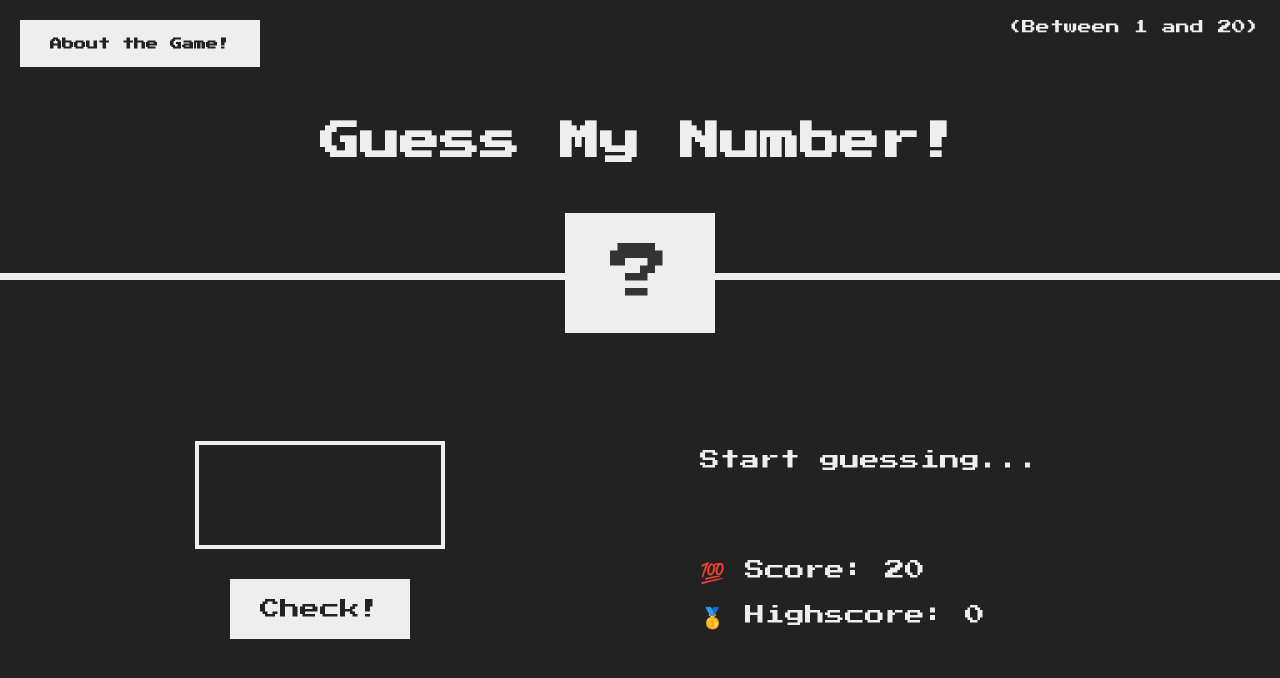
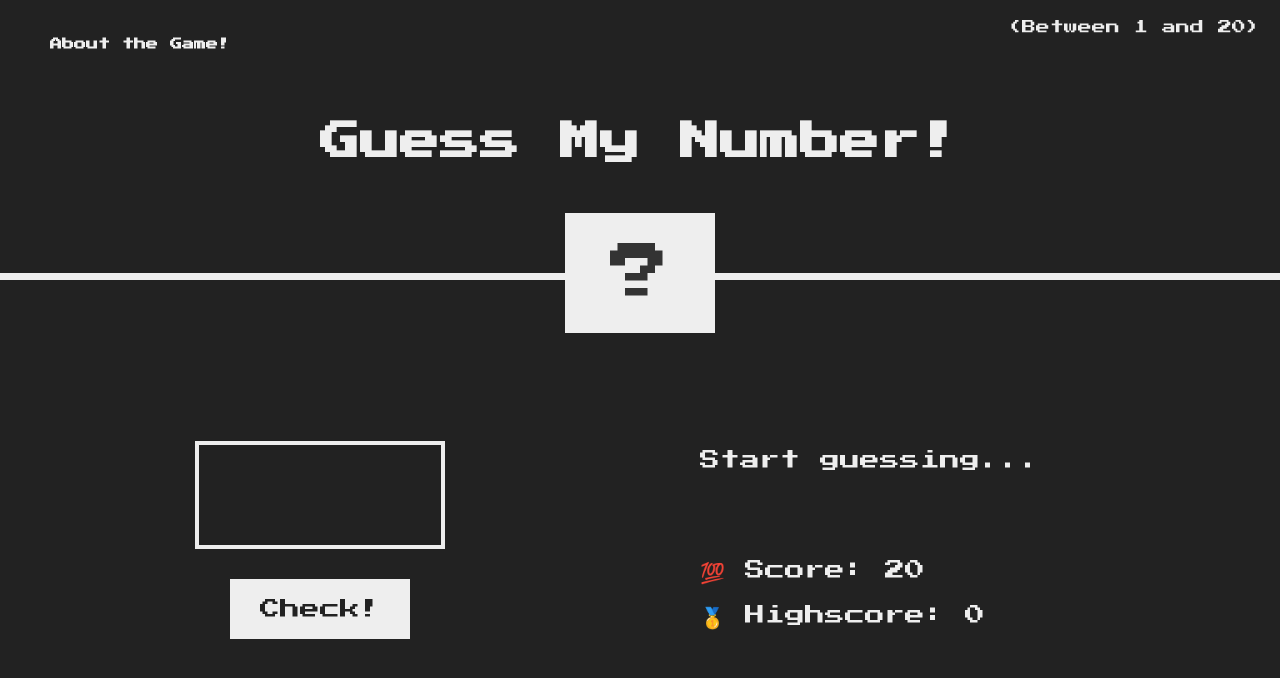
Before and after one commit to gargajit/guess_my_number, a plain HTML site: page index.html in a window 1280 px wide. Drawn offline with Linux system fonts and the light colour scheme.

Commit message:
Update style.css

```diff
--- a/style.css
+++ b/style.css
@@ -148,8 +148,10 @@ h1 {
   font-weight: 600;
   padding: 1.75rem 3rem;
   border: none;
-  background-color: #eee;
-  color: #222;
+  /* background-color: #eee;
+  color: #222; */
+  background-color: #222;
+  color: #eee;
   cursor: pointer;
   position: absolute;
   top: 2rem;
```
